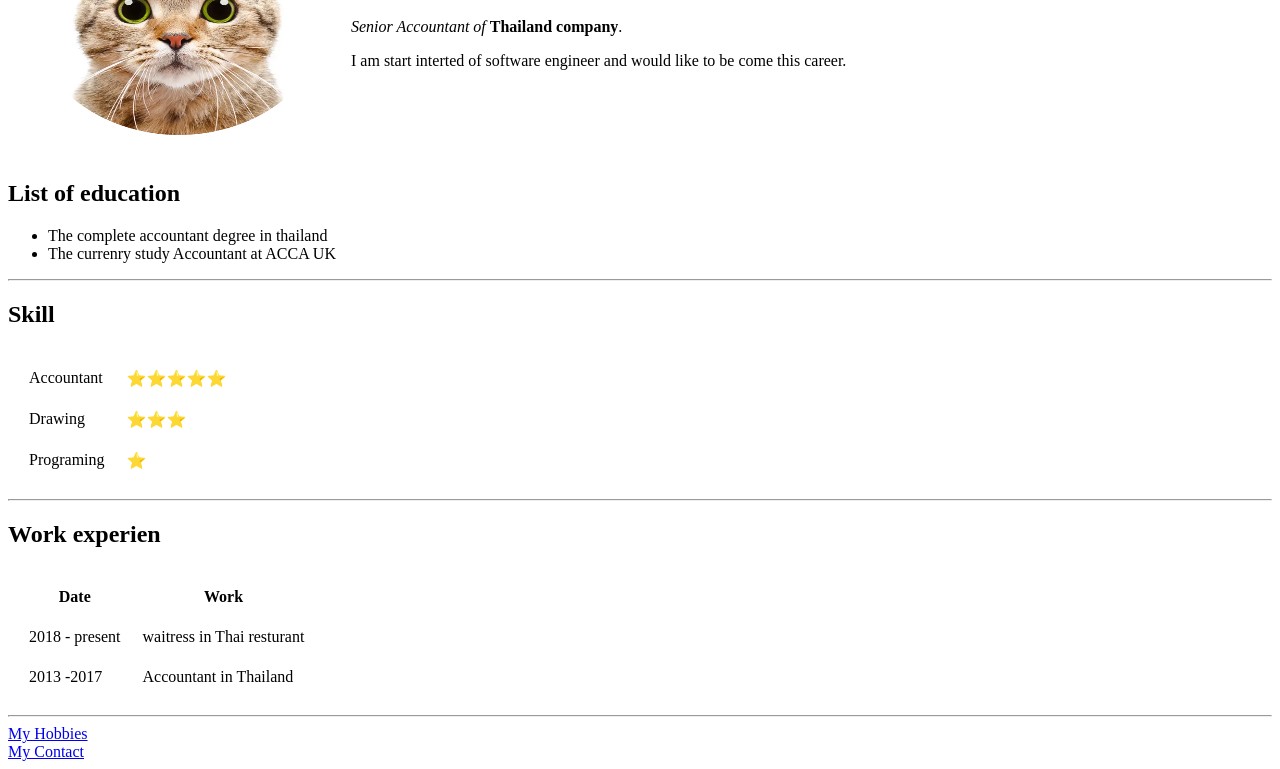
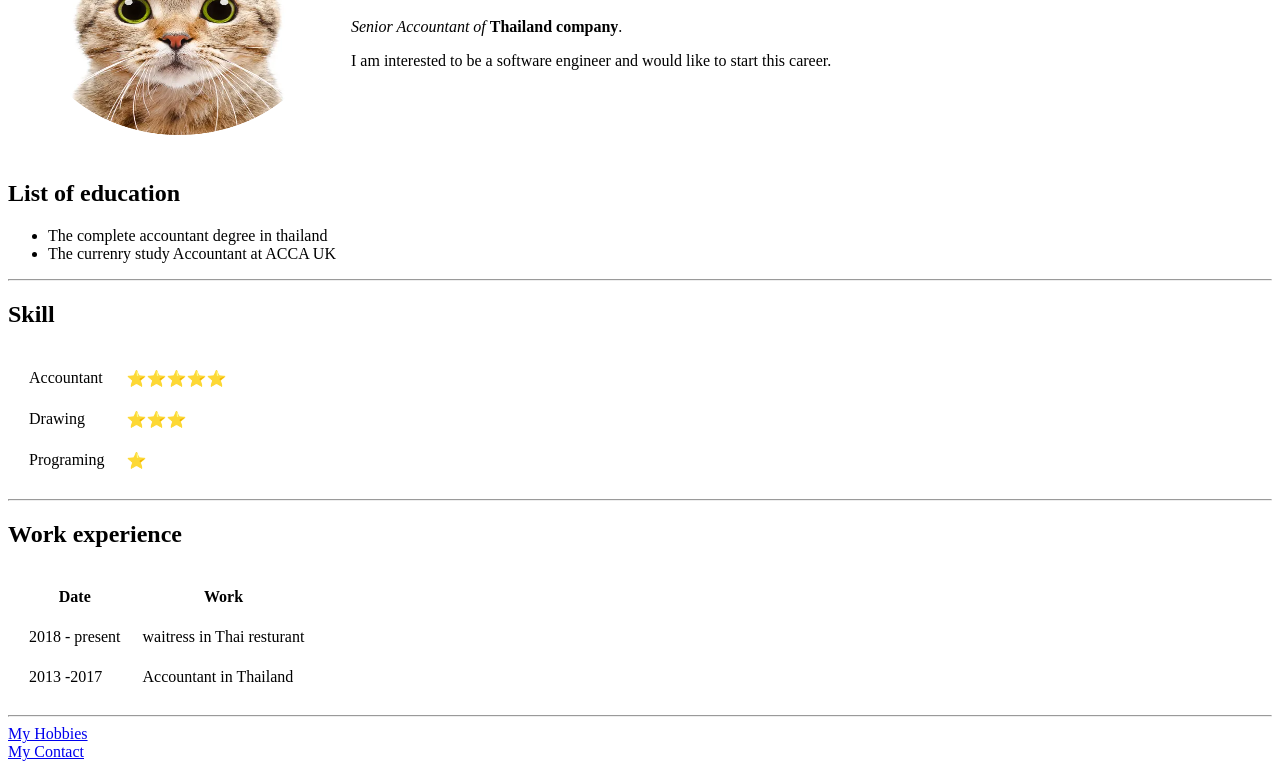
Before and after one commit to Thunya17/CV, a plain HTML site: page index.html in a window 1280 px wide. Shown: the part 144-913 px from the top of the page. Drawn offline with Linux system fonts and the light colour scheme.

Commit message:
Update index.html

```diff
--- a/index.html
+++ b/index.html
@@ -10,7 +10,7 @@
                 <td> <img src="Cat-1.png" alt="This is my cat" width="300" height="250"> </td>
                 <td><h1>Thunyarat khutti</h1>
                     <P><em>Senior Accountant of</em> <strong>Thailand company</strong>.</P>
-                    <p>I am start interted of software engineer and would like to be come this career.</p></td>
+                    <p>I am interested to be a software engineer and would like to start this career.</p></td>
             </tr>
     </table>
 
@@ -38,7 +38,7 @@
          </tr>
  </Table>
 <hr>
-<h2>Work experien</h2>
+<h2>Work experience</h2>
   <table cellspacing="20">
     <Thead>
         <tr>
```
